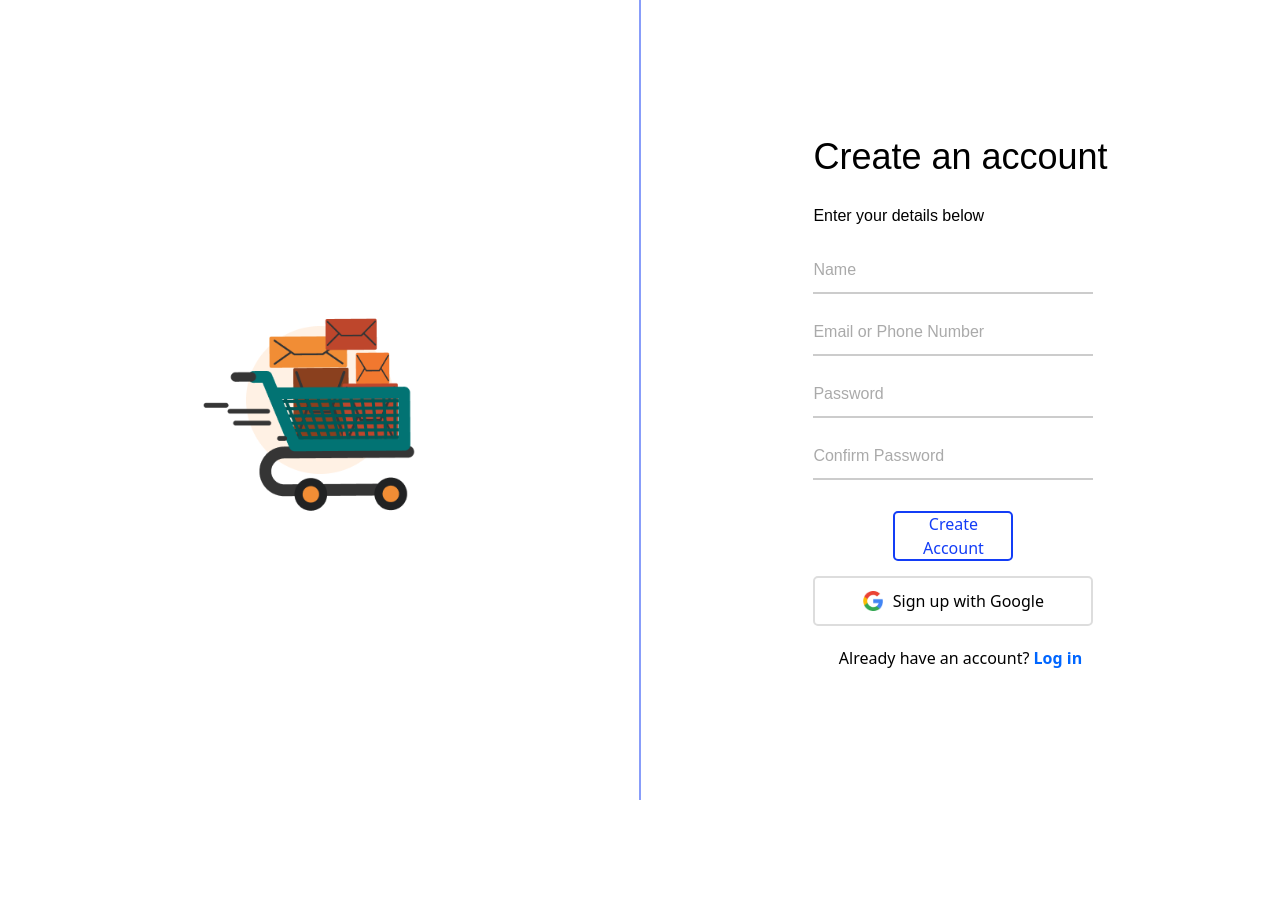
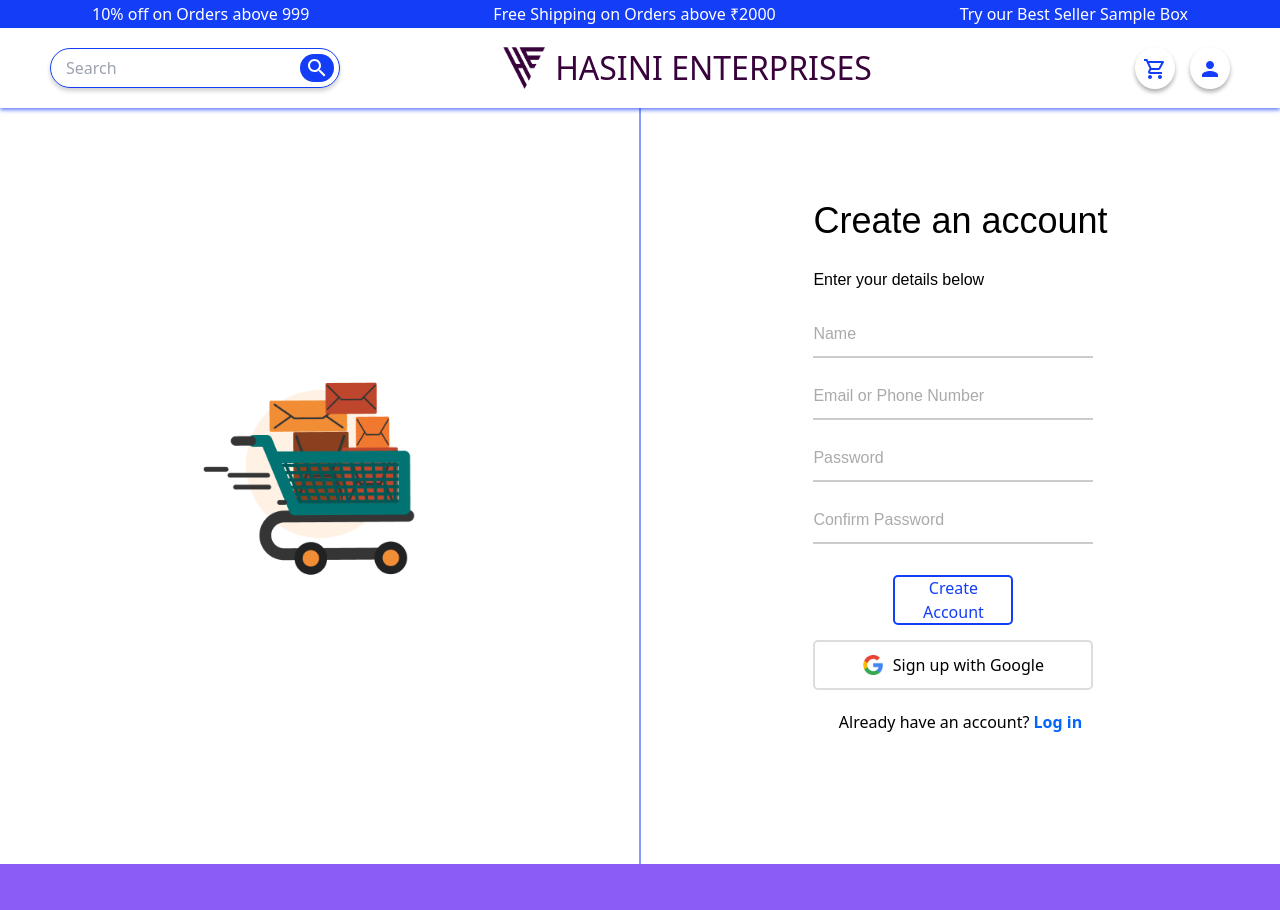
Before and after one commit to InfiniMove-Coders/Hasini_user_side_frontend, a React (Vite) app: page /signup in a window 1280 px wide. Shown: the top 910 px of the page. Before the commit the page ends 800 px from the top, so only its background shows below. Built offline with nearby package versions, Linux system fonts and the light colour scheme.

Commit message:
small changes in signup

```diff
--- a/src/components/login/login.jsx
+++ b/src/components/login/login.jsx
@@ -8,11 +8,11 @@
 	const [isAnimating, setIsAnimating] = useState(false);
 
 	const handleLogin = () => {
-		setIsAnimating(true);
+		/* setIsAnimating(true); */
 
-		setTimeout(() => {
-			window.location.href = "/loading-page";
-		}, 8000);
+		/* setTimeout(() => {
+			window.location.href = "/Loading";
+		}, 8000); */
 	};
 
 	return (
--- a/src/components/signup/signup.jsx
+++ b/src/components/signup/signup.jsx
@@ -1,6 +1,9 @@
 import React, { useState } from "react";
 import { useNavigate } from "react-router-dom"; // ✅ Import useNavigate
 import "./signup.css";
+import Navbar1 from "../navbar/Navbar1";
+import Navbar2 from "../navbar/Navbar2";
+import Footer from "../footer/footer";
 
 const Signup = () => {
 	const [isAnimating, setIsAnimating] = useState(false);
@@ -15,7 +18,12 @@
 	};
 
 	return (
-    <div className="container">
+		<>
+			<div className="w-[100%] h-auto fixed top-[0px] z-[5]">
+				<Navbar1 />
+				<Navbar2 />
+			</div>
+			<div className="container mt-[5dvw]">
 				{/* Left Section */}
 				<div className="left">
 					<img
@@ -57,6 +65,8 @@
 					</div>
 				</div>
 			</div>
+			<Footer />
+		</>
 	);
 };
 
--- a/src/routers/IndexRouter.jsx
+++ b/src/routers/IndexRouter.jsx
@@ -32,9 +32,9 @@
 			<Route path="account" element={<Account />} />
 			<Route path="contact" element={<ContactForm />} />
 			<Route path="Loading" element={<Loading />} />
-			<Route path="*" element={<NotFound />} />
 			<Route path='login' element={<Login />} />
 			<Route path='signup' element={<Signup />} />
+			<Route path="*" element={<NotFound />} />
 		</Routes>
 	)
 }
```
Lines whose indentation alone changed are shown as unchanged.
